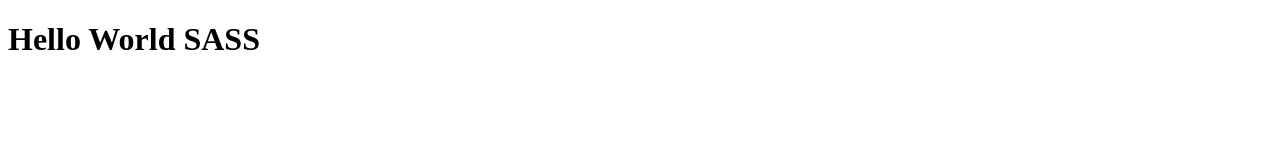
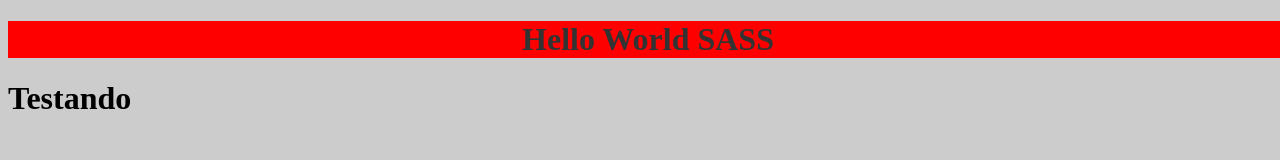
Before and after one commit to julianesilvac75/sass-and-scss-course-project1, a plain HTML site: page index.html in a window 1280 px wide. Drawn offline with nearby package versions, Linux system fonts and the light colour scheme; files that its build step writes are made by us from their sources.

Commit message:
introducao ao sass

```diff
--- a/index.html
+++ b/index.html
@@ -10,5 +10,6 @@
   <div class="container">
     <h1>Hello World SASS</h1>
   </div>
+  <h1>Testando</h1>
 </body>
 </html>
--- a/sass/styles.sass
+++ b/sass/styles.sass
@@ -0,0 +1,15 @@
+$bg-color: #ccc
+$font-color: #333
+
+body
+  background-color: $bg-color
+  width: 100%
+  height: 100%
+
+.container
+  background-color: lightblue
+
+  h1
+    color: $font-color
+    text-align: center
+    background-color: red
```
Also changed, not shown: css/styles.css (added), 1 other file.
